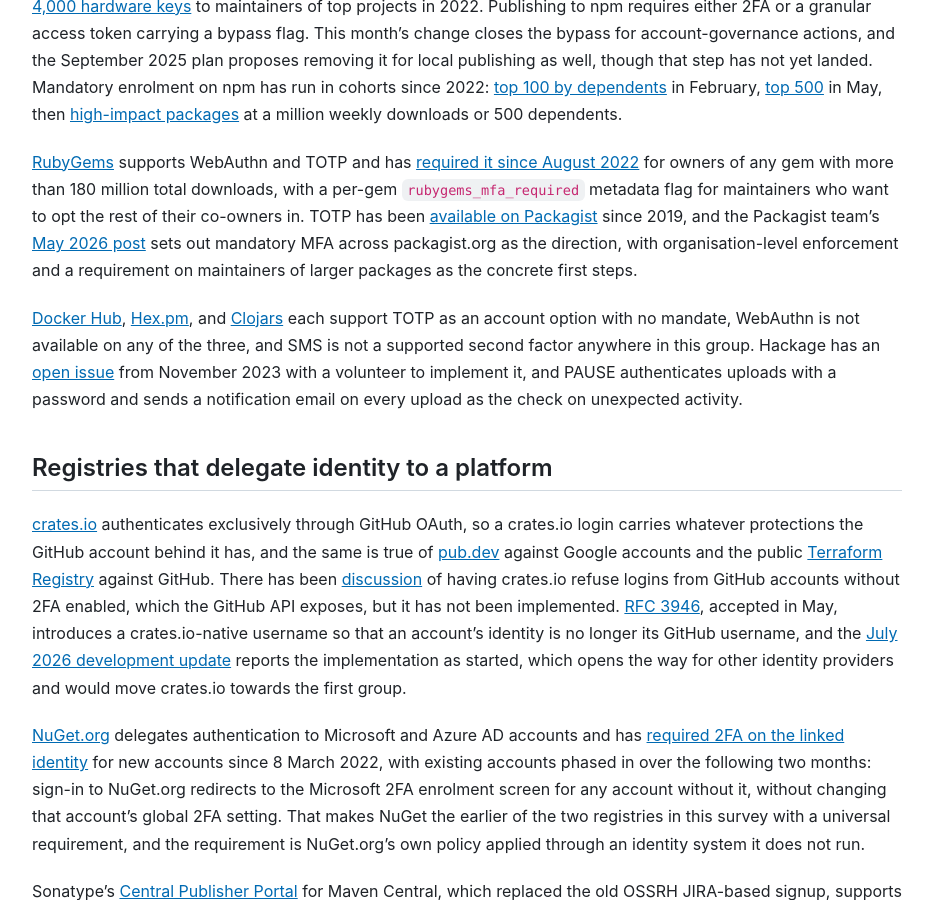
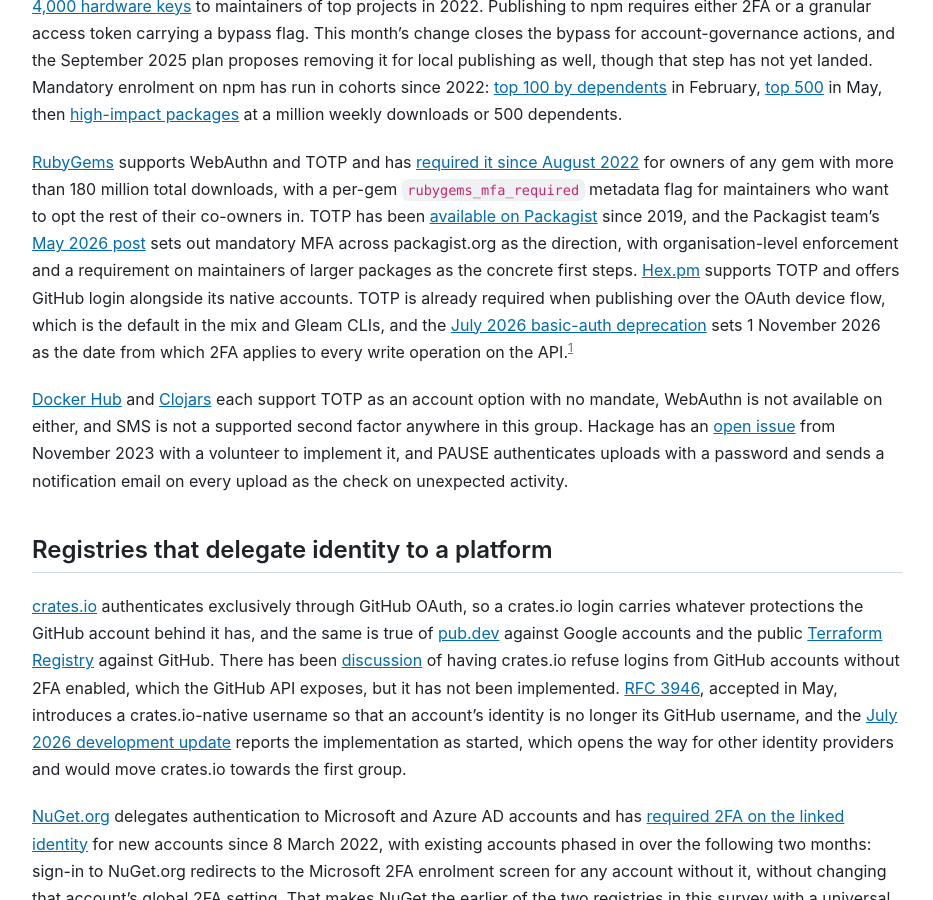
Before and after one commit to andrew/nesbitt.io, a Jekyll site: the page built from _posts/2026/2026-08-18-two-factor-authentication-across-package-registries.md, in a window 1280 px wide and 900 px high, scrolled down 720 px. Shown: the whole window, without its empty margins (173-1106 px from the left). Built offline with Jekyll 4.4.1, drawn with Linux system fonts in a browser that asks for light colours; comment, search, counter and statistics services are not loaded; some of the changed text lies outside the part shown.

Commit message:
Update hex in 2fa post

```diff
--- a/_data/stats.json
+++ b/_data/stats.json
@@ -1,8 +1,8 @@
 {
-  "generated_at": "2026-08-21T07:34:39Z",
+  "generated_at": "2026-08-21T16:37:20Z",
   "total_posts": 199,
-  "total_words": 275774,
-  "reading_minutes": 1379,
+  "total_words": 275872,
+  "reading_minutes": 1380,
   "average_words": 1386,
   "longest_post": {
     "title": "Skills Registry Threat Models",
--- a/_posts/2026/2026-08-18-two-factor-authentication-across-package-registries.md
+++ b/_posts/2026/2026-08-18-two-factor-authentication-across-package-registries.md
@@ -16,9 +16,9 @@
 
 npm, PyPI, RubyGems, Packagist, Docker Hub, Hex.pm, Clojars, Hackage, and CPAN's [PAUSE](https://pause.perl.org/) each have a username-and-password identity system of their own, so 2FA on each has been implemented separately with its own enforcement policy. PyPI is the only one where enforcement is complete: 2FA has been [mandatory for every account](https://blog.pypi.org/posts/2024-01-01-2fa-enforced/) since 1 January 2024, with TOTP and WebAuthn both accepted, after a run-up that included [distributing 4,000 hardware keys](https://pypi.org/security-key-giveaway/) to maintainers of top projects in 2022. Publishing to npm requires either 2FA or a granular access token carrying a bypass flag. This month's change closes the bypass for account-governance actions, and the September 2025 plan proposes removing it for local publishing as well, though that step has not yet landed. Mandatory enrolment on npm has run in cohorts since 2022: [top 100 by dependents](https://github.blog/security/supply-chain-security/top-100-npm-package-maintainers-require-2fa-additional-security/) in February, [top 500](https://github.blog/changelog/2022-05-31-top-500-npm-package-maintainers-now-require-2fa/) in May, then [high-impact packages](https://github.blog/open-source/enrolling-npm-publishers-enhanced-login-verification-two-factor-authentication-enforcement/) at a million weekly downloads or 500 dependents.
 
-[RubyGems](https://guides.rubygems.org/setting-up-multifactor-authentication/) supports WebAuthn and TOTP and has [required it since August 2022](https://blog.rubygems.org/2022/08/15/requiring-mfa-on-popular-gems.html) for owners of any gem with more than 180 million total downloads, with a per-gem `rubygems_mfa_required` metadata flag for maintainers who want to opt the rest of their co-owners in. TOTP has been [available on Packagist](https://github.com/composer/packagist/pull/1031) since 2019, and the Packagist team's [May 2026 post](https://blog.packagist.com/an-update-on-composer-packagist-supply-chain-security/) sets out mandatory MFA across packagist.org as the direction, with organisation-level enforcement and a requirement on maintainers of larger packages as the concrete first steps.
+[RubyGems](https://guides.rubygems.org/setting-up-multifactor-authentication/) supports WebAuthn and TOTP and has [required it since August 2022](https://blog.rubygems.org/2022/08/15/requiring-mfa-on-popular-gems.html) for owners of any gem with more than 180 million total downloads, with a per-gem `rubygems_mfa_required` metadata flag for maintainers who want to opt the rest of their co-owners in. TOTP has been [available on Packagist](https://github.com/composer/packagist/pull/1031) since 2019, and the Packagist team's [May 2026 post](https://blog.packagist.com/an-update-on-composer-packagist-supply-chain-security/) sets out mandatory MFA across packagist.org as the direction, with organisation-level enforcement and a requirement on maintainers of larger packages as the concrete first steps. [Hex.pm](https://hex.pm/blog/announcing-two-factor-auth) supports TOTP and offers GitHub login alongside its native accounts. TOTP is already required when publishing over the OAuth device flow, which is the default in the mix and Gleam CLIs, and the [July 2026 basic-auth deprecation](https://hex.pm/blog/deprecating-basic-auth) sets 1 November 2026 as the date from which 2FA applies to every write operation on the API.[^hex]
 
-[Docker Hub](https://docs.docker.com/security/2fa/), [Hex.pm](https://hex.pm/blog/announcing-two-factor-auth), and [Clojars](https://github.com/clojars/clojars-web/wiki/Two-Factor-Auth) each support TOTP as an account option with no mandate, WebAuthn is not available on any of the three, and SMS is not a supported second factor anywhere in this group. Hackage has an [open issue](https://github.com/haskell/hackage-server/issues/1265) from November 2023 with a volunteer to implement it, and PAUSE authenticates uploads with a password and sends a notification email on every upload as the check on unexpected activity.
+[Docker Hub](https://docs.docker.com/security/2fa/) and [Clojars](https://github.com/clojars/clojars-web/wiki/Two-Factor-Auth) each support TOTP as an account option with no mandate, WebAuthn is not available on either, and SMS is not a supported second factor anywhere in this group. Hackage has an [open issue](https://github.com/haskell/hackage-server/issues/1265) from November 2023 with a volunteer to implement it, and PAUSE authenticates uploads with a password and sends a notification email on every upload as the check on unexpected activity.
 
 ## Registries that delegate identity to a platform
 
@@ -63,7 +63,7 @@
 | Guix | 32,281 | Codeberg PRs | via Codeberg | no |
 | CRAN | 29,558 | email form | none | n/a |
 | Terraform Registry | 23,429 | GitHub | via GitHub | no |
-| Hex.pm | 22,730 | native | TOTP | no |
+| Hex.pm | 22,730 | native / GitHub | TOTP | partial[^hexreq] |
 | Clojars | 22,298 | native | TOTP | no |
 | conda-forge | 20,636 | GitHub PRs | via GitHub | contributor cohorts |
 | Hackage | 19,403 | native | none | no |
@@ -73,3 +73,6 @@
 | Spack | 9,300 | GitHub PRs | via GitHub | contributor cohorts |
 
 Package counts from [ecosyste.ms](https://packages.ecosyste.ms/registries), August 2026. Distribution repositories (Debian, Ubuntu, Alpine, and similar) are omitted since publication goes through distribution maintainers rather than upstream authors.
+
+[^hex]: An earlier version of this post grouped Hex.pm with the registries that have TOTP as an unenforced option. Thanks to Jonatan Männchen for the correction.
+[^hexreq]: Required when publishing over the OAuth device flow; required for all API write operations from 1 November 2026.
```
